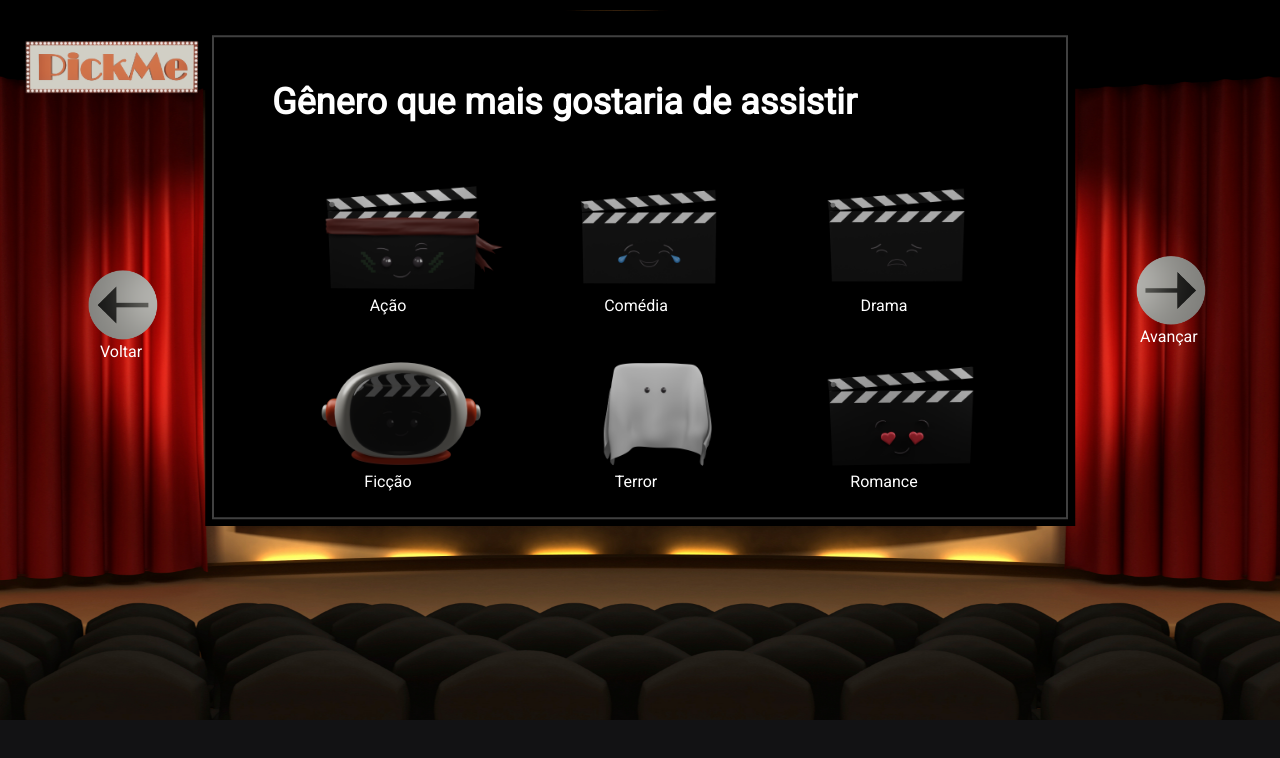
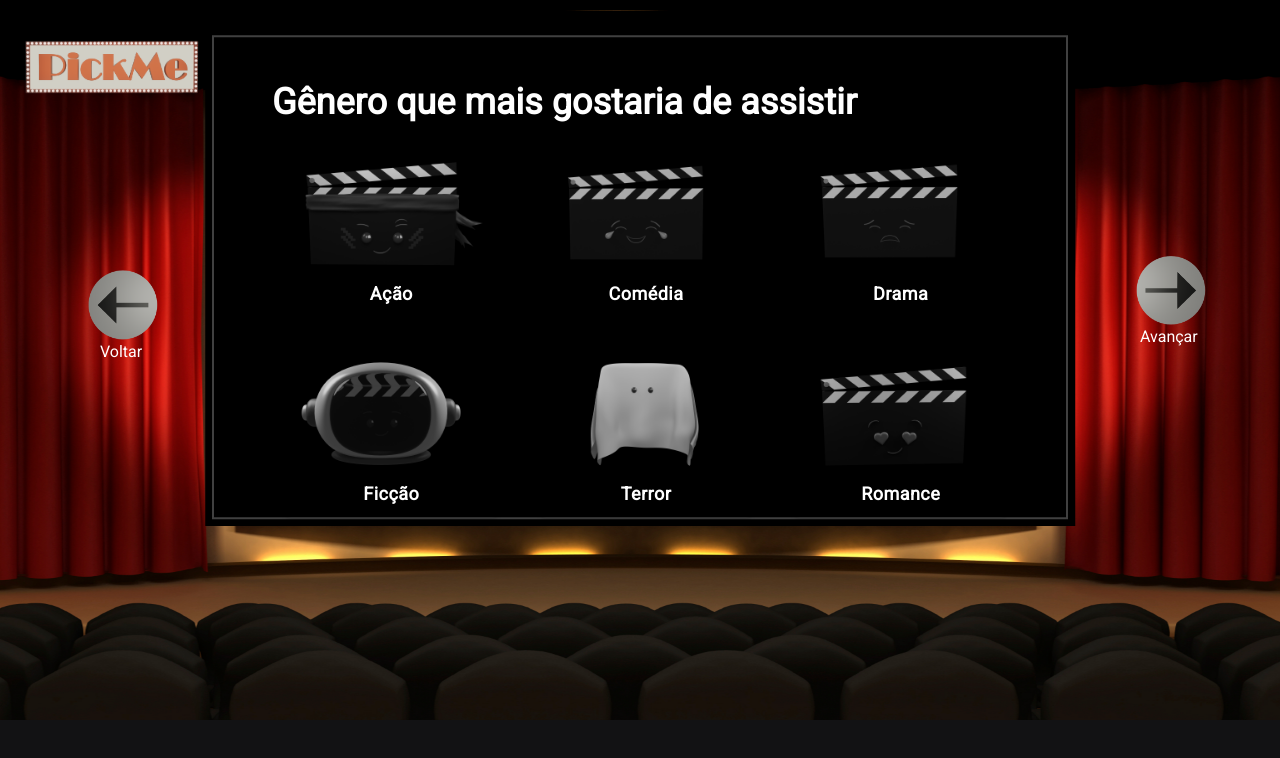
Before and after one commit to S204-Inatel-2022-2/InaHell_Front_End, a Next.js app: page /preferences in a window 1280 px wide. Shown: the top 758 px of the page. Built offline with nearby package versions, Linux system fonts and the light colour scheme.

Commit message:
Ajustes na estilização e funcionalidade das páginas (botões, cores, textos, etc)

```diff
--- a/src/pages/preferences/index.tsx
+++ b/src/pages/preferences/index.tsx
@@ -1,5 +1,4 @@
 import Image from 'next/image'
-import appPreviewImg from '../../assets/claquete.png'
 import { FormEvent, useState } from 'react'
 
 import action from '../../assets/action.png'
@@ -15,14 +14,6 @@ import Title from '../../components/Title';
 
 
 export default function Genre() {
-
-  const [genre, setPreferences] = useState('')
-
-  async function SetGenre(event: FormEvent) {
-    event.preventDefault()
-
-    console.log(genre)
-  }
 
   return (
     <div className="grid grid-cols-6 gap-4">
@@ -43,8 +34,19 @@ export default function Genre() {
           Gênero que mais gostaria de assistir
         </h1>
 
-        <div className="ml-8 mt-14 grid grid-cols-3 gap-10">
-          <div className='cursor-pointer transition ease-in-out delay-150 hover:-translate-y-1 hover:scale-110 duration-300'>
+        <div className="ml-3 mt-8 grid grid-cols-3 gap-10">
+
+          <label className="relative cursor-pointer transition ease-in-out delay-150 hover:-translate-y-1 hover:scale-110 duration-300">
+            <input type="checkbox" className="peer sr-only" name="size-choice" />
+            <span className="absolute top-2 right-2 z-10 opacity-0 transition-all peer-checked:opacity-100">
+              <svg xmlns="http://www.w3.org/2000/svg" className="fill-blue-500 stroke-white" width="32" height="32" viewBox="0 0 24 24" stroke-width="1.5" stroke="#2c3e50" fill="none" stroke-linecap="round" stroke-linejoin="round">
+                <path stroke="none" d="M0 0h24v24H0z" fill="none" />
+                <circle cx="12" cy="12" r="9" />
+                <path d="M9 12l2 2l4 -4" />
+              </svg>
+            </span>
+            <div className="overflow-hidden rounded-lg shadow-md ring ring-transparent grayscale transition-all active:scale-95 peer-checked:ring-blue-500 peer-checked:grayscale-0">
+              <div>
                 <Image
                   src={action}
                   alt=""
@@ -52,10 +54,24 @@ export default function Genre() {
                   width={200}
                   height={200}
                 />
-            <p className='text-white text-center mr-10'>Ação</p>
               </div>
+              <header className="px-2.5 py-2.5">
+                <p className="text-lg text-center font-bold tracking-wide text-white">Ação</p>
+              </header>
+            </div>
+          </label>
 
-          <div className='cursor-pointer transition ease-in-out delay-150 hover:-translate-y-1 hover:scale-110 duration-300'>
+          <label className="relative cursor-pointer transition ease-in-out delay-150 hover:-translate-y-1 hover:scale-110 duration-300">
+            <input type="checkbox" className="peer sr-only" name="size-choice" />
+            <span className="absolute top-2 right-2 z-10 opacity-0 transition-all peer-checked:opacity-100">
+              <svg xmlns="http://www.w3.org/2000/svg" className="fill-blue-500 stroke-white" width="32" height="32" viewBox="0 0 24 24" stroke-width="1.5" stroke="#2c3e50" fill="none" stroke-linecap="round" stroke-linejoin="round">
+                <path stroke="none" d="M0 0h24v24H0z" fill="none" />
+                <circle cx="12" cy="12" r="9" />
+                <path d="M9 12l2 2l4 -4" />
+              </svg>
+            </span>
+            <div className="overflow-hidden rounded-lg shadow-md ring ring-transparent grayscale transition-all active:scale-95 peer-checked:ring-blue-500 peer-checked:grayscale-0">
+              <div>
                 <Image
                   src={comedy}
                   alt=""
@@ -63,10 +79,24 @@ export default function Genre() {
                   width={200}
                   height={200}
                 />
-            <p className='text-white text-center mr-10'>Comédia</p>
               </div>
+              <header className="px-2.5 py-2.5">
+                <p className="text-lg text-center font-bold tracking-wide text-white">Comédia</p>
+              </header>
+            </div>
+          </label>
 
-          <div className='cursor-pointer transition ease-in-out delay-150 hover:-translate-y-1 hover:scale-110 duration-300'>
+          <label className="relative cursor-pointer transition ease-in-out delay-150 hover:-translate-y-1 hover:scale-110 duration-300">
+            <input type="checkbox" className="peer sr-only" name="size-choice" />
+            <span className="absolute top-2 right-2 z-10 opacity-0 transition-all peer-checked:opacity-100">
+              <svg xmlns="http://www.w3.org/2000/svg" className="fill-blue-500 stroke-white" width="32" height="32" viewBox="0 0 24 24" stroke-width="1.5" stroke="#2c3e50" fill="none" stroke-linecap="round" stroke-linejoin="round">
+                <path stroke="none" d="M0 0h24v24H0z" fill="none" />
+                <circle cx="12" cy="12" r="9" />
+                <path d="M9 12l2 2l4 -4" />
+              </svg>
+            </span>
+            <div className="overflow-hidden rounded-lg shadow-md ring ring-transparent grayscale transition-all active:scale-95 peer-checked:ring-blue-500 peer-checked:grayscale-0">
+              <div>
                 <Image
                   src={drama}
                   alt=""
@@ -74,10 +104,24 @@ export default function Genre() {
                   width={200}
                   height={200}
                 />
-            <p className='text-white text-center mr-10'>Drama</p>
               </div>
+              <header className="px-2.5 py-2.5">
+                <p className="text-lg text-center font-bold tracking-wide text-white">Drama</p>
+              </header>
+            </div>
+          </label>
 
-          <div className='cursor-pointer transition ease-in-out delay-150 hover:-translate-y-1 hover:scale-110 duration-300'>
+          <label className="relative cursor-pointer transition ease-in-out delay-150 hover:-translate-y-1 hover:scale-110 duration-300">
+            <input type="checkbox" className="peer sr-only" name="size-choice" />
+            <span className="absolute top-2 right-2 z-10 opacity-0 transition-all peer-checked:opacity-100">
+              <svg xmlns="http://www.w3.org/2000/svg" className="fill-blue-500 stroke-white" width="32" height="32" viewBox="0 0 24 24" stroke-width="1.5" stroke="#2c3e50" fill="none" stroke-linecap="round" stroke-linejoin="round">
+                <path stroke="none" d="M0 0h24v24H0z" fill="none" />
+                <circle cx="12" cy="12" r="9" />
+                <path d="M9 12l2 2l4 -4" />
+              </svg>
+            </span>
+            <div className="overflow-hidden rounded-lg shadow-md ring ring-transparent grayscale transition-all active:scale-95 peer-checked:ring-blue-500 peer-checked:grayscale-0">
+              <div>
                 <Image
                   src={fiction}
                   alt=""
@@ -85,10 +129,24 @@ export default function Genre() {
                   width={200}
                   height={200}
                 />
-            <p className='text-white text-center mr-10'>Ficção</p>
               </div>
+              <header className="px-2.5 py-2.5">
+                <p className="text-lg text-center font-bold tracking-wide text-white">Ficção</p>
+              </header>
+            </div>
+          </label>
 
-          <div className='cursor-pointer transition ease-in-out delay-150 hover:-translate-y-1 hover:scale-110 duration-300'>
+          <label className="relative cursor-pointer transition ease-in-out delay-150 hover:-translate-y-1 hover:scale-110 duration-300">
+            <input type="checkbox" className="peer sr-only" name="size-choice" />
+            <span className="absolute top-2 right-2 z-10 opacity-0 transition-all peer-checked:opacity-100">
+              <svg xmlns="http://www.w3.org/2000/svg" className="fill-blue-500 stroke-white" width="32" height="32" viewBox="0 0 24 24" stroke-width="1.5" stroke="#2c3e50" fill="none" stroke-linecap="round" stroke-linejoin="round">
+                <path stroke="none" d="M0 0h24v24H0z" fill="none" />
+                <circle cx="12" cy="12" r="9" />
+                <path d="M9 12l2 2l4 -4" />
+              </svg>
+            </span>
+            <div className="overflow-hidden rounded-lg shadow-md ring ring-transparent grayscale transition-all active:scale-95 peer-checked:ring-blue-500 peer-checked:grayscale-0">
+              <div>
                 <Image
                   src={horror}
                   alt=""
@@ -96,10 +154,24 @@ export default function Genre() {
                   width={200}
                   height={200}
                 />
-            <p className='text-white text-center mr-10'>Terror</p>
               </div>
+              <header className="px-2.5 py-2.5">
+                <p className="text-lg text-center font-bold tracking-wide text-white">Terror</p>
+              </header>
+            </div>
+          </label>
 
-          <div className='cursor-pointer transition ease-in-out delay-150 hover:-translate-y-1 hover:scale-110 duration-300'>
+          <label className="relative cursor-pointer transition ease-in-out delay-150 hover:-translate-y-1 hover:scale-110 duration-300">
+            <input type="checkbox" className="peer sr-only" name="size-choice" />
+            <span className="absolute top-2 right-2 z-10 opacity-0 transition-all peer-checked:opacity-100">
+              <svg xmlns="http://www.w3.org/2000/svg" className="fill-blue-500 stroke-white" width="32" height="32" viewBox="0 0 24 24" stroke-width="1.5" stroke="#2c3e50" fill="none" stroke-linecap="round" stroke-linejoin="round">
+                <path stroke="none" d="M0 0h24v24H0z" fill="none" />
+                <circle cx="12" cy="12" r="9" />
+                <path d="M9 12l2 2l4 -4" />
+              </svg>
+            </span>
+            <div className="overflow-hidden rounded-lg shadow-md ring ring-transparent grayscale transition-all active:scale-95 peer-checked:ring-blue-500 peer-checked:grayscale-0">
+              <div>
                 <Image
                   src={romance}
                   alt=""
@@ -107,8 +179,12 @@ export default function Genre() {
                   width={200}
                   height={200}
                 />
-            <p className='text-white text-center mr-10'>Romance</p>
               </div>
+              <header className="px-2.5 py-2.5">
+                <p className="text-lg text-center font-bold tracking-wide text-white">Romance</p>
+              </header>
+            </div>
+          </label>
 
         </div>
 
```
Also changed, not shown: src/components/InputRange/index.js (+5 -4 lines), src/pages/filters/index.tsx (+21 -12 lines), src/pages/platforms/index.tsx (+53 -26 lines), src/pages/recommendation/index.tsx (+14 -7 lines). Lines whose indentation alone changed are shown as unchanged.
